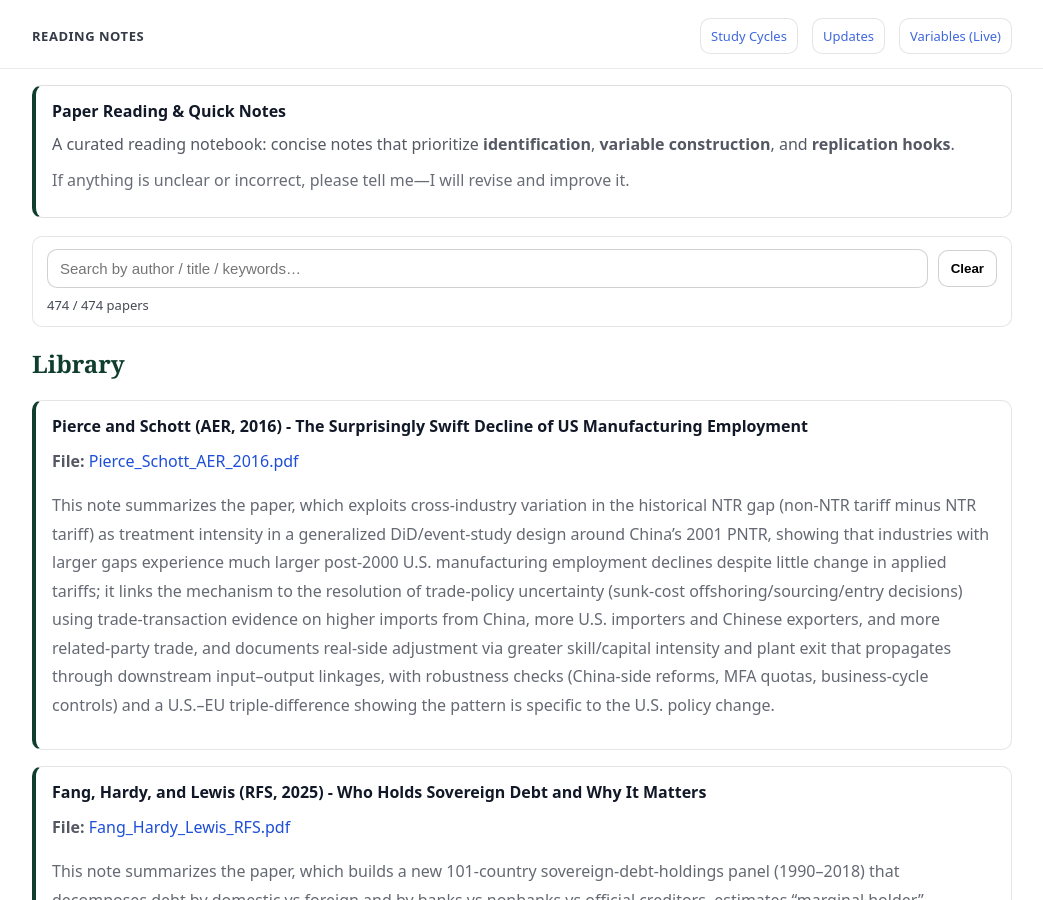
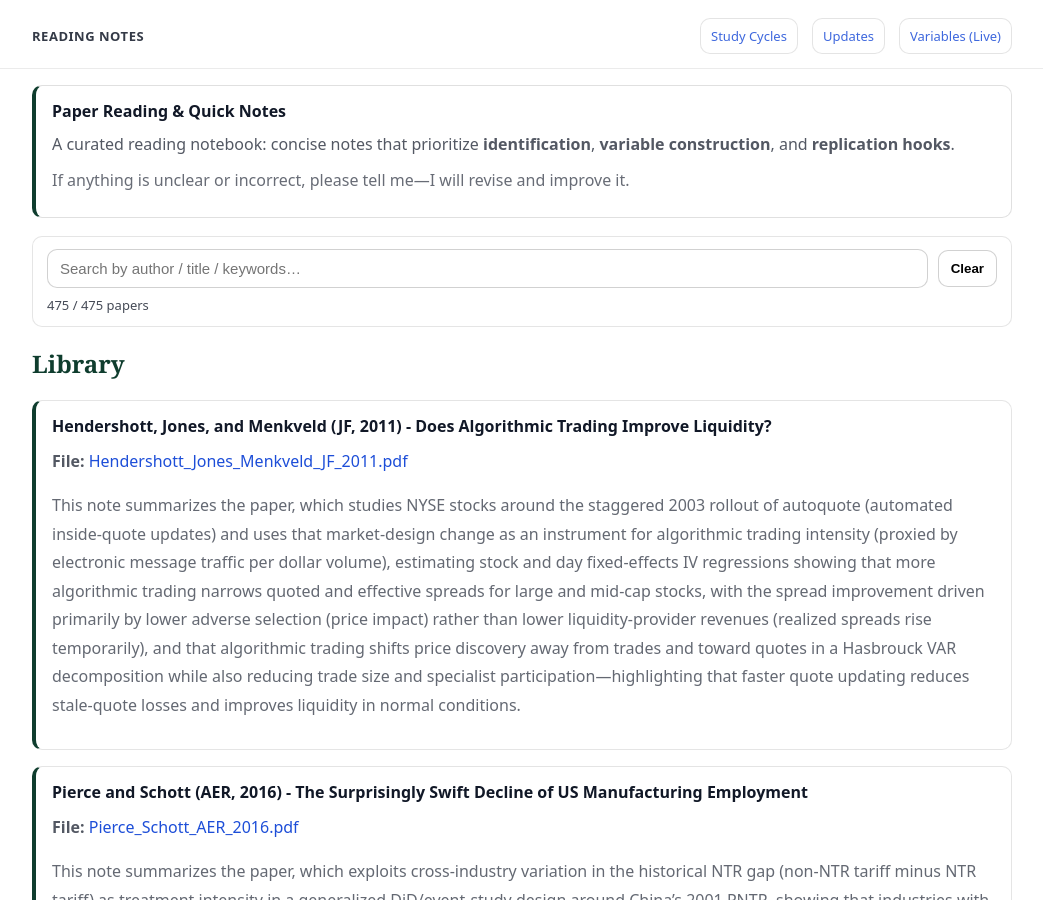
Before and after one commit to yaxinzn/study-archive, a Jekyll site: the page built from reading/index.md, in a window 1280 px wide and 900 px high. Shown: the whole window, without its empty margins (118-1161 px from the left). Built offline with Jekyll 4.4.1, drawn with Linux system fonts in a browser that asks for light colours.

Commit message:
Reading: add/update Hendershott_Jones_Menkveld_JF_2011.pdf

```diff
--- a/_data/reading.yml
+++ b/_data/reading.yml
@@ -1,3 +1,7 @@
+- title: "Hendershott, Jones, and Menkveld (JF, 2011) - Does Algorithmic Trading Improve Liquidity?"
+  file: "Hendershott_Jones_Menkveld_JF_2011.pdf"
+  desc: "This note summarizes the paper, which studies NYSE stocks around the staggered 2003 rollout of autoquote (automated inside-quote updates) and uses that market-design change as an instrument for algorithmic trading intensity (proxied by electronic message traffic per dollar volume), estimating stock and day fixed-effects IV regressions showing that more algorithmic trading narrows quoted and effective spreads for large and mid-cap stocks, with the spread improvement driven primarily by lower adverse selection (price impact) rather than lower liquidity-provider revenues (realized spreads rise temporarily), and that algorithmic trading shifts price discovery away from trades and toward quotes in a Hasbrouck VAR decomposition while also reducing trade size and specialist participation—highlighting that faster quote updating reduces stale-quote losses and improves liquidity in normal conditions."
+
 - title: "Pierce and Schott (AER, 2016) - The Surprisingly Swift Decline of US Manufacturing Employment"
   file: "Pierce_Schott_AER_2016.pdf"
   desc: "This note summarizes the paper, which exploits cross-industry variation in the historical NTR gap (non-NTR tariff minus NTR tariff) as treatment intensity in a generalized DiD/event-study design around China’s 2001 PNTR, showing that industries with larger gaps experience much larger post-2000 U.S. manufacturing employment declines despite little change in applied tariffs; it links the mechanism to the resolution of trade-policy uncertainty (sunk-cost offshoring/sourcing/entry decisions) using trade-transaction evidence on higher imports from China, more U.S. importers and Chinese exporters, and more related-party trade, and documents real-side adjustment via greater skill/capital intensity and plant exit that propagates through downstream input–output linkages, with robustness checks (China-side reforms, MFA quotas, business-cycle controls) and a U.S.–EU triple-difference showing the pattern is specific to the U.S. policy change."
```
Also changed, not shown: 1 other file.
